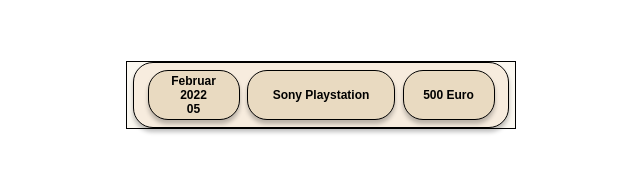
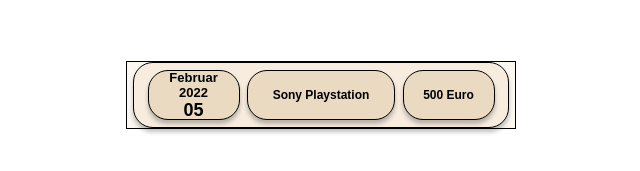
Before and after one commit to ScherwinBidar/capstone-project, a Next.js app: page / in a window 1280 px wide. Shown: the part 305-476 px from the top of the page, without its empty margins (319-959 px from the left). Built offline with nearby package versions, Linux system fonts and the light colour scheme.

Commit message:
nested component

```diff
--- a/components/BudgetBar/BudgetBar.js
+++ b/components/BudgetBar/BudgetBar.js
@@ -1,14 +1,11 @@
 import styles from "./BudgetBar.module.css";
+import BudgetDate from "./BudgetDate";
 
 export default function Budgetbar() {
   return (
     <div className={styles.wrapperDiv}>
       <button className={styles.basicBar}>
-        <div className={styles.date}>
-          <div>Februar</div>
-          <div>2022</div>
-          <div>05</div>
-        </div>
+        <BudgetDate />
         <div className={styles.item}>Sony Playstation</div>
         <div className={styles.amount}>500 Euro</div>
       </button>
--- a/components/BudgetBar/BudgetDate.module.css
+++ b/components/BudgetBar/BudgetDate.module.css
@@ -14,13 +14,13 @@
   }
 
   .month {
-     font-size: large;
+     font-size: small;
   }
 
   .year {
-      font-size: medium;
+      font-size: small;
   }
 
   .day {
-      font-size: small;
+      font-size: large;
   }
```
